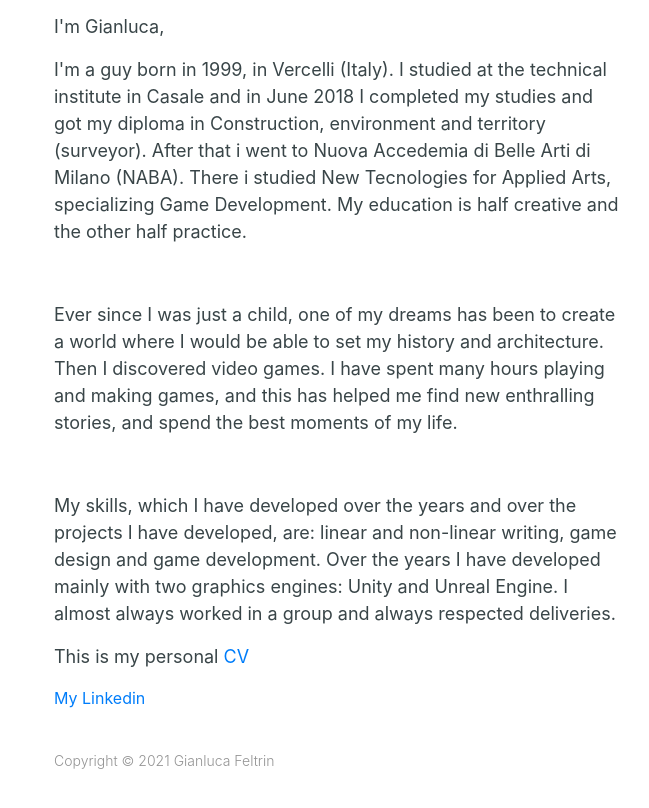
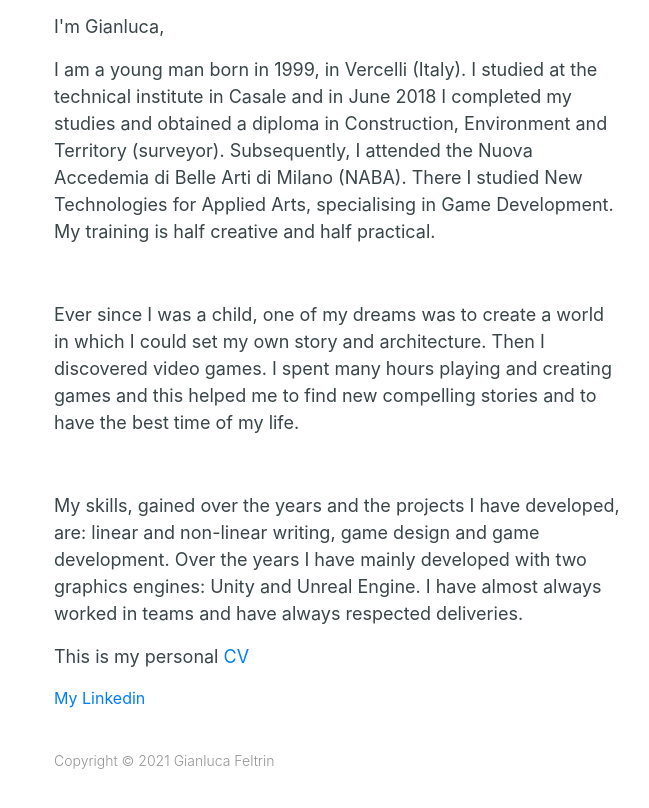
Before and after one commit to GianNABA/GianNABA.github.io, a plain HTML site: page about.html in a window 1280 px wide. Shown: the part 474-1282 px from the top of the page, without its empty margins (302-951 px from the left). Drawn offline with Linux system fonts and the light colour scheme.

Commit message:
Ultime modifiche generali (spero)

```diff
--- a/about.html
+++ b/about.html
@@ -417,17 +417,17 @@ main#content pre {
   <img src="Immagini\foto profilo.jpg" style="vertical-align:top" width="300" height="300">
   <br>
   <p>I'm Gianluca,</p>
-  <p>I'm a guy born in 1999, in Vercelli (Italy).
-    I studied at the technical institute in Casale and in June 2018 I completed my studies and got my diploma in Construction,
-    environment and territory (surveyor). After that i went to Nuova Accedemia di Belle Arti di Milano (NABA).
-    There i studied New Tecnologies for Applied Arts, specializing Game Development. My education is half creative and the other half practice.</p>
+  <p>I am a young man born in 1999, in Vercelli (Italy).
+    I studied at the technical institute in Casale and in June 2018 I completed my studies and obtained a diploma in Construction, Environment and Territory (surveyor).
+    Subsequently, I attended the Nuova Accedemia di Belle Arti di Milano (NABA).
+    There I studied New Technologies for Applied Arts, specialising in Game Development. My training is half creative and half practical.</p>
     <br>
-    <p>Ever since I was just a child, one of my dreams has been to create a world where I would be able to set my history and architecture.
-      Then I discovered video games. I have spent many hours playing and making games, and this has helped me find new enthralling stories, and spend the best moments of my life.</p>
+    <p>Ever since I was a child, one of my dreams was to create a world in which I could set my own story and architecture. Then I discovered video games.
+      I spent many hours playing and creating games and this helped me to find new compelling stories and to have the best time of my life.</p>
     <br>
-    <p> My skills, which I have developed over the years and over the projects I have developed, are: linear and non-linear writing, game design and game development.
-      Over the years I have developed mainly with two graphics engines: Unity and Unreal Engine.
-      I almost always worked in a group and always respected deliveries.
+    <p> My skills, gained over the years and the projects I have developed, are: linear and non-linear writing, game design and game development.
+Over the years I have mainly developed with two graphics engines: Unity and Unreal Engine.
+I have almost always worked in teams and have always respected deliveries.</p>
   <p> This is my personal <a href="Feltrin_Gianluca_CV_Eng.pdf" target="_blank">CV</a> </p>
 
  <a href="https://www.linkedin.com/in/gianluca-feltrin-271099191/" target="_blank">My Linkedin</a>
```
Also changed, not shown: index.html (+1 -1 lines), work7.html (+1 -1 lines).
